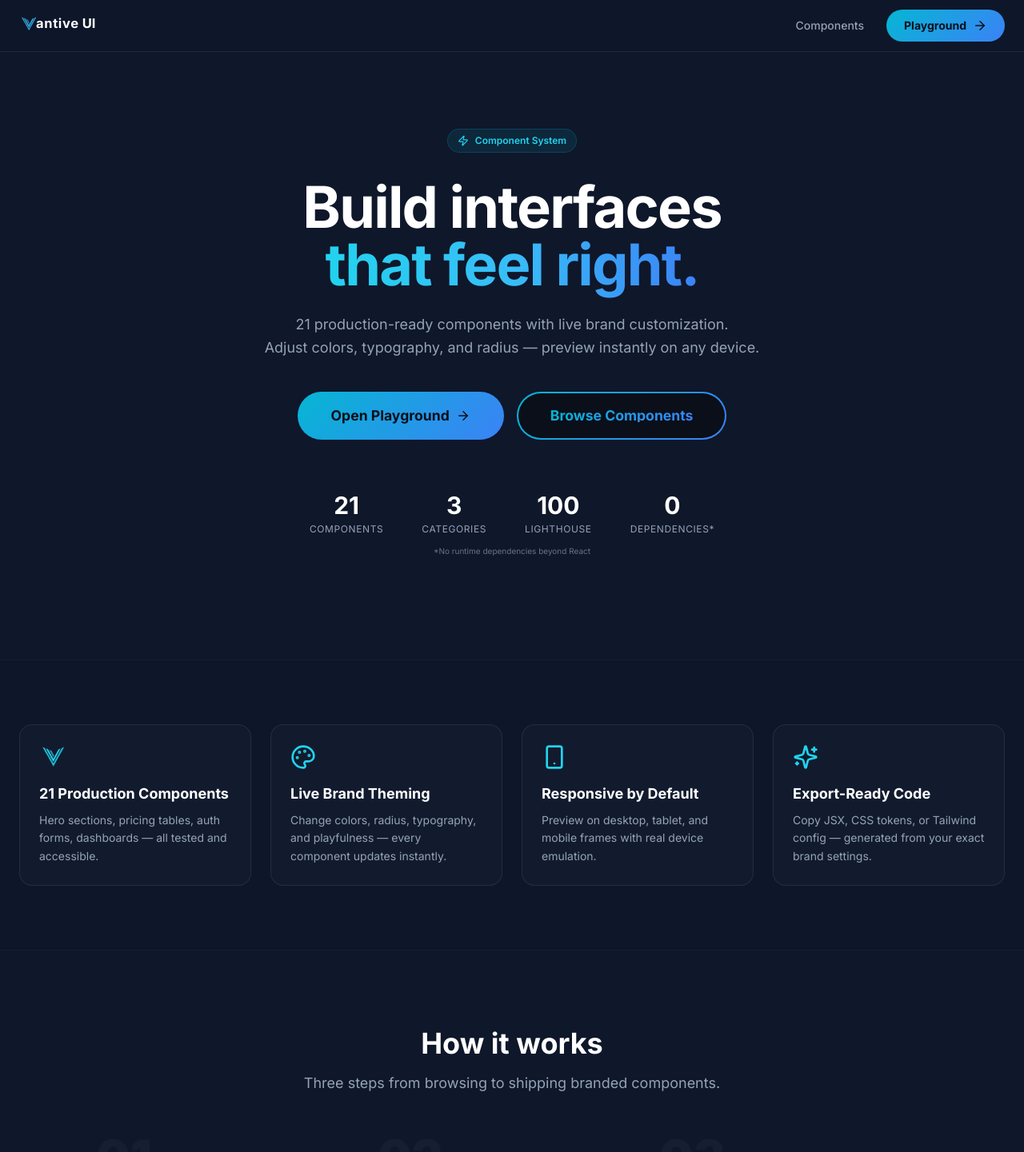
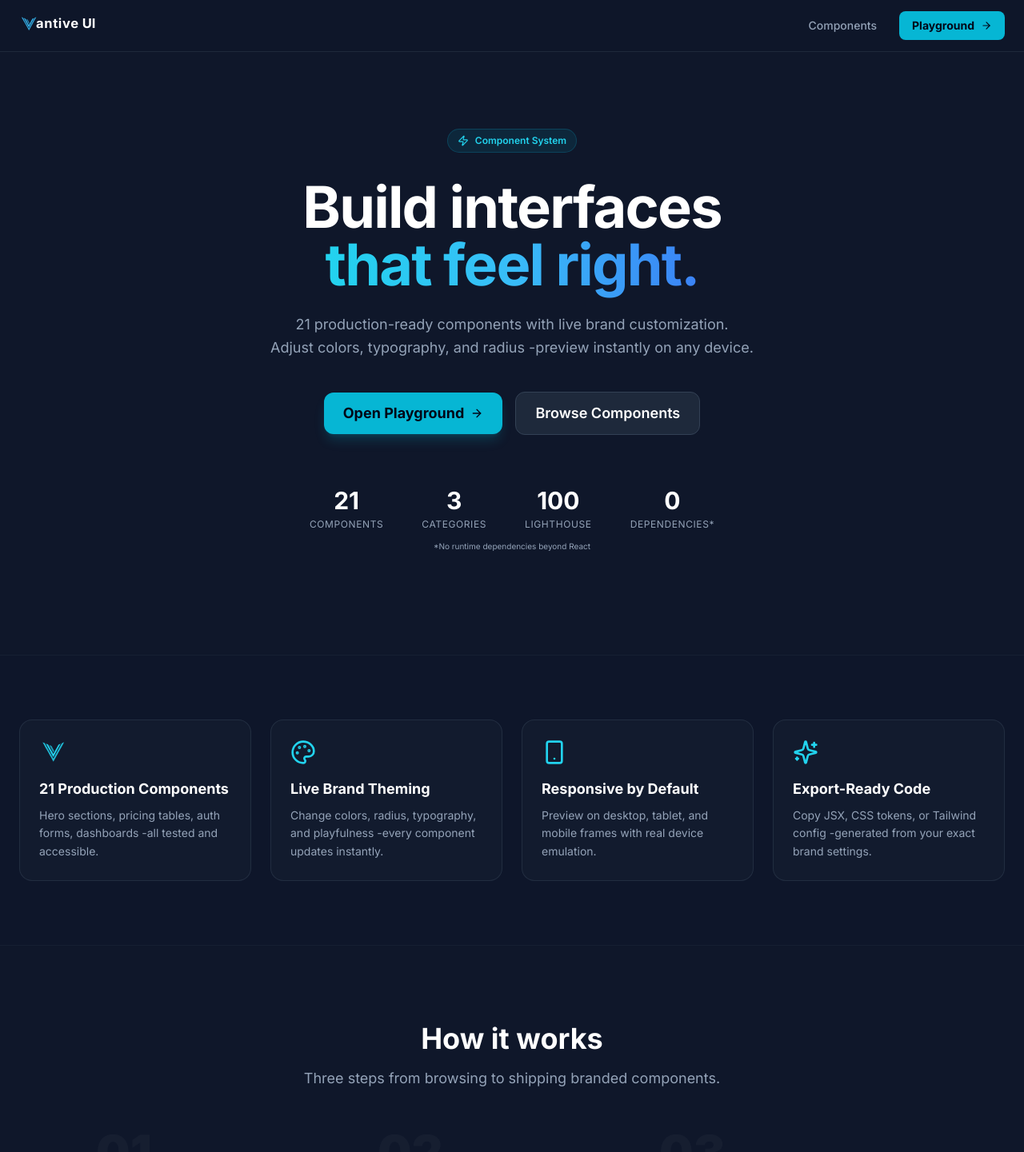
Before and after one commit to 0xStarVoid/showcase, a Next.js app: page / in a window 1280 px wide. Shown: the top 1441 px of the page at 80% size. Built offline with nearby package versions, Linux system fonts and the light colour scheme.

Commit message:
fix: replace Button with plain Links and fix contrast on landing page
Removed Button component (20 DOM nodes per instance) in favor of
plain Link elements. Fixed text-slate-500 to text-slate-400 for
contrast compliance. Removed em dashes from copy.

```diff
--- a/pages/index.jsx
+++ b/pages/index.jsx
@@ -3,8 +3,6 @@ import Link from "next/link";
 import { ArrowRight, Palette, Smartphone, Sparkles, Zap, Code2, Eye, Layers } from "lucide-react";
 import VantiveLogo from "@/components/ui/VantiveLogo";
 import VantiveBrand from "@/components/ui/VantiveBrand";
-import Button from "@/components/ui/Button";
-
 const stats = [
   { value: "21", label: "Components" },
   { value: "3", label: "Categories" },
@@ -42,16 +40,13 @@ export default function Home() {
               >
                 Components
               </Link>
-              <Button
+              <Link
                 href="/playground"
-                size="sm"
-                icon={ArrowRight}
-                gradient="linear-gradient(135deg, #06b6d4, #3b82f6)"
-                color="#0a0f1a"
-                background="#0a0f1a"
+                className="flex items-center gap-2 px-4 py-2 rounded-lg bg-cyan-500 hover:bg-cyan-400 text-sm font-bold text-slate-950 transition-all"
               >
                 Playground
-              </Button>
+                <ArrowRight className="w-3.5 h-3.5" />
+              </Link>
             </div>
           </div>
         </nav>
@@ -76,30 +71,23 @@ export default function Home() {
               <p className="text-lg text-slate-400 max-w-2xl mx-auto mb-10 leading-relaxed">
                 21 production-ready components with live brand customization.
                 <br />
-                Adjust colors, typography, and radius — preview instantly on any device.
+                Adjust colors, typography, and radius -preview instantly on any device.
               </p>
 
               <div className="flex flex-col sm:flex-row items-center justify-center gap-4">
-                <Button
+                <Link
                   href="/playground"
-                  size="lg"
-                  icon={ArrowRight}
-                  gradient="linear-gradient(135deg, #06b6d4, #3b82f6)"
-                  color="#0a0f1a"
-                  background="#0a0f1a"
+                  className="w-full sm:w-auto px-6 py-3 rounded-xl bg-cyan-500 hover:bg-cyan-400 text-slate-950 font-bold text-base sm:text-lg transition-all shadow-lg shadow-cyan-500/20 hover:shadow-cyan-500/40 transform hover:-translate-y-0.5 inline-flex items-center justify-center gap-2"
                 >
                   Open Playground
-                </Button>
-                <Button
+                  <ArrowRight className="w-4 h-4" />
+                </Link>
+                <Link
                   href="/components"
-                  variant="outline"
-                  size="lg"
-                  gradient="linear-gradient(135deg, #06b6d4, #3b82f6)"
-                  color="#0a0f1a"
-                  background="#0a0f1a"
+                  className="w-full sm:w-auto px-6 py-3 rounded-xl bg-slate-800 hover:bg-slate-700 text-white font-semibold text-base sm:text-lg border border-slate-700 hover:border-slate-600 transition-all inline-flex items-center justify-center"
                 >
                   Browse Components
-                </Button>
+                </Link>
               </div>
 
               {/* Stats bar */}
@@ -111,7 +99,7 @@ export default function Home() {
                   </div>
                 ))}
               </div>
-              <p className="text-[10px] text-slate-500 mt-3">*No runtime dependencies beyond React</p>
+              <p className="text-[10px] text-slate-400 mt-3">*No runtime dependencies beyond React</p>
             </div>
           </section>
 
@@ -124,13 +112,13 @@ export default function Home() {
                   {
                     icon: VantiveLogo,
                     title: "21 Production Components",
-                    desc: "Hero sections, pricing tables, auth forms, dashboards — all tested and accessible.",
+                    desc: "Hero sections, pricing tables, auth forms, dashboards -all tested and accessible.",
                     isLogo: true,
                   },
                   {
                     icon: Palette,
                     title: "Live Brand Theming",
-                    desc: "Change colors, radius, typography, and playfulness — every component updates instantly.",
+                    desc: "Change colors, radius, typography, and playfulness -every component updates instantly.",
                   },
                   {
                     icon: Smartphone,
@@ -140,7 +128,7 @@ export default function Home() {
                   {
                     icon: Sparkles,
                     title: "Export-Ready Code",
-                    desc: "Copy JSX, CSS tokens, or Tailwind config — generated from your exact brand settings.",
+                    desc: "Copy JSX, CSS tokens, or Tailwind config -generated from your exact brand settings.",
                   },
                 ].map((f) => (
                   <div
@@ -188,7 +176,7 @@ export default function Home() {
                     step: "03",
                     icon: Code2,
                     title: "Export code",
-                    desc: "Copy production-ready JSX, CSS design tokens, or Tailwind config — all generated live.",
+                    desc: "Copy production-ready JSX, CSS design tokens, or Tailwind config -all generated live.",
                   },
                 ].map((s) => (
                   <div key={s.step} className="relative">
@@ -293,18 +281,15 @@ export default function Home() {
                   Ready to build?
                 </h2>
                 <p className="text-slate-400 max-w-lg mx-auto mb-10 text-lg">
-                  Open the playground, pick a component, customize your brand — ship in minutes.
+                  Open the playground, pick a component, customize your brand -ship in minutes.
                 </p>
-                <Button
+                <Link
                   href="/playground"
-                  size="lg"
-                  icon={ArrowRight}
-                  gradient="linear-gradient(135deg, #06b6d4, #3b82f6)"
-                  color="#0a0f1a"
-                  background="#0a0f1a"
+                  className="inline-flex items-center gap-2 px-8 py-4 rounded-xl bg-cyan-500 hover:bg-cyan-400 text-slate-950 font-bold transition-all shadow-lg shadow-cyan-500/20"
                 >
                   Open Playground
-                </Button>
+                  <ArrowRight className="w-4 h-4" />
+                </Link>
               </div>
             </div>
           </section>
```
